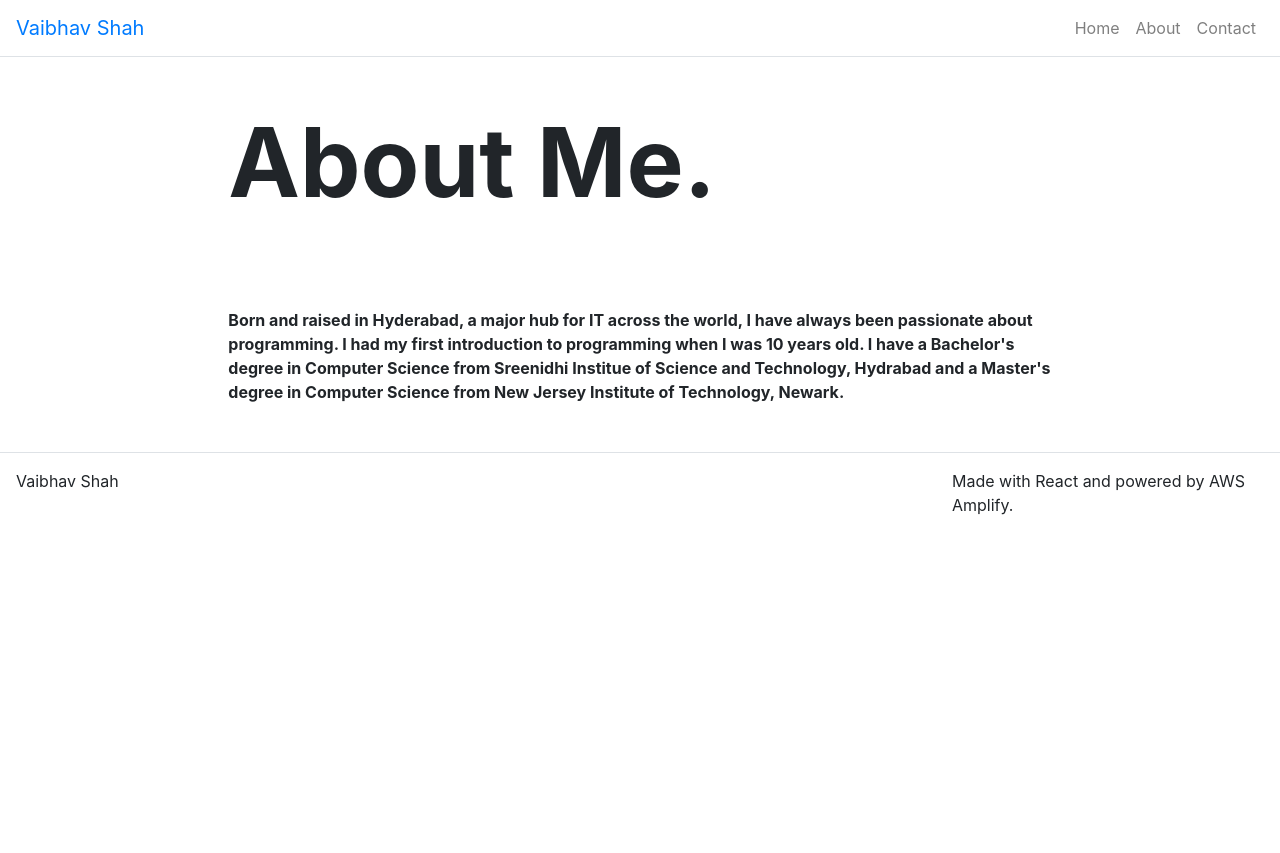
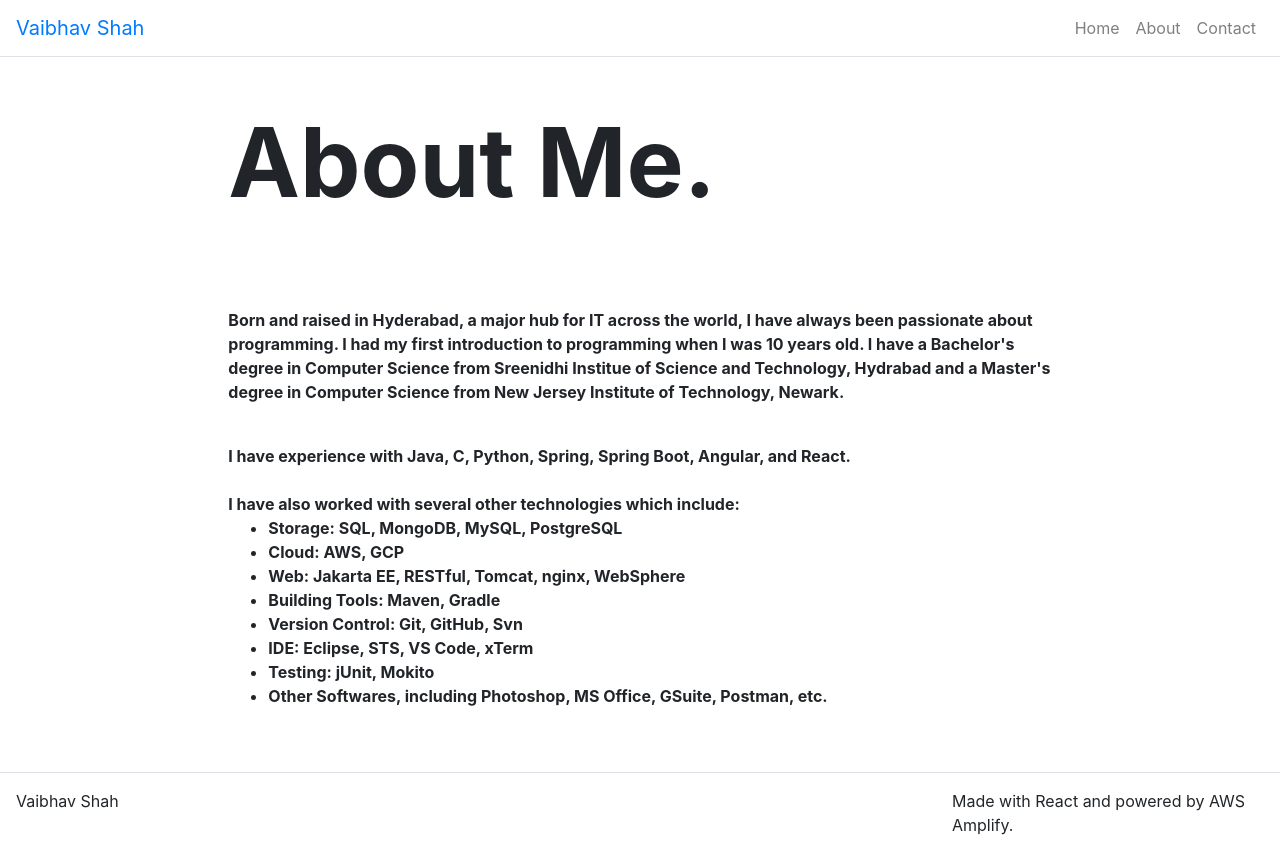
Before and after one commit to vaibhavshah96/vaibhavshahdevapp, a React (Create React App) app: page /about in a window 1280 px wide. Before the commit the page ends 800 px from the top, so only its background shows below. Built offline with nearby package versions, Linux system fonts and the light colour scheme.

Commit message:
Added experience in about me.

```diff
--- a/src/pages/AboutPage.jsx
+++ b/src/pages/AboutPage.jsx
@@ -8,12 +8,33 @@ function AboutPage(props) {
       <Hero title={props.title} />
       <Content>
         {" "}
-        Born and raised in Hyderabad, a major hub for IT across the world, I
-        have always been passionate about programming. I had my first
-        introduction to programming when I was 10 years old. I have a Bachelor's
-        degree in Computer Science from Sreenidhi Institue of Science and
-        Technology, Hydrabad and a Master's degree in Computer Science from New
-        Jersey Institute of Technology, Newark.
+        <p>
+          Born and raised in Hyderabad, a major hub for IT across the world, I
+          have always been passionate about programming. I had my first
+          introduction to programming when I was 10 years old. I have a
+          Bachelor's degree in Computer Science from Sreenidhi Institue of
+          Science and Technology, Hydrabad and a Master's degree in Computer
+          Science from New Jersey Institute of Technology, Newark.
+        </p>
+        <br />I have experience with Java, C, Python, Spring, Spring Boot,
+        Angular, and React.
+        <p>
+          <br />I have also worked with several other technologies which
+          include:{" "}
+          <ul>
+            <li>Storage: SQL, MongoDB, MySQL, PostgreSQL</li>
+            <li>Cloud: AWS, GCP</li>
+            <li>Web: Jakarta EE, RESTful, Tomcat, nginx, WebSphere</li>
+            <li>Building Tools: Maven, Gradle</li>
+            <li>Version Control: Git, GitHub, Svn</li>
+            <li>IDE: Eclipse, STS, VS Code, xTerm</li>
+            <li>Testing: jUnit, Mokito</li>
+            <li>
+              Other Softwares, including Photoshop, MS Office, GSuite, Postman,
+              etc.
+            </li>
+          </ul>
+        </p>
       </Content>
     </div>
   );
```
Also changed, not shown: 1 other file (tests, documents, lock files or other folders).
